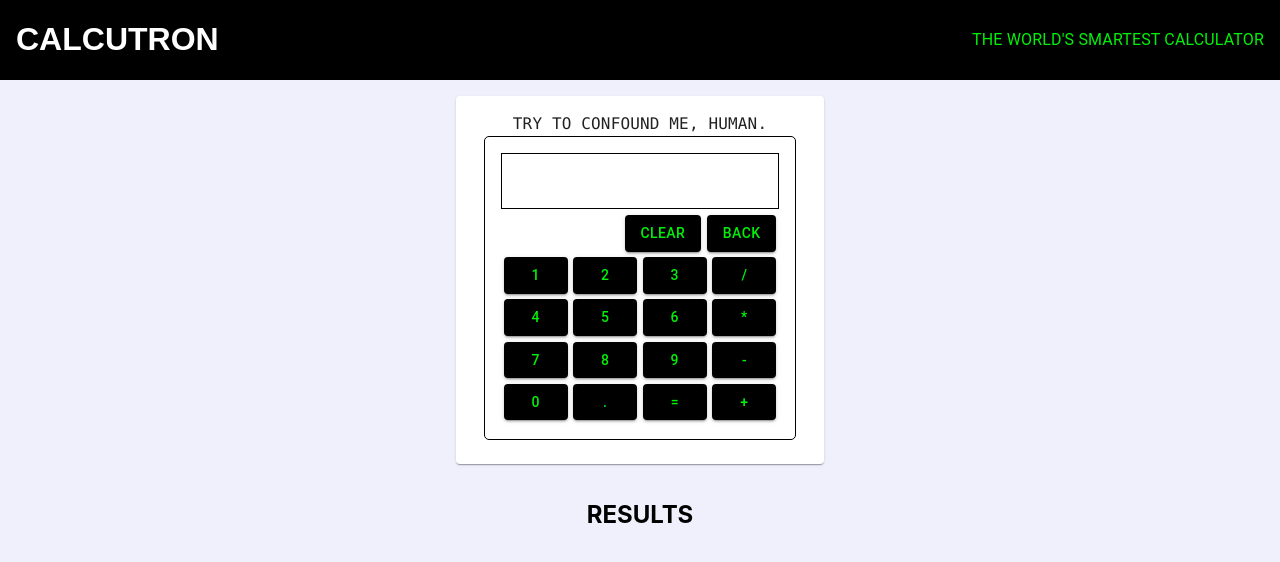
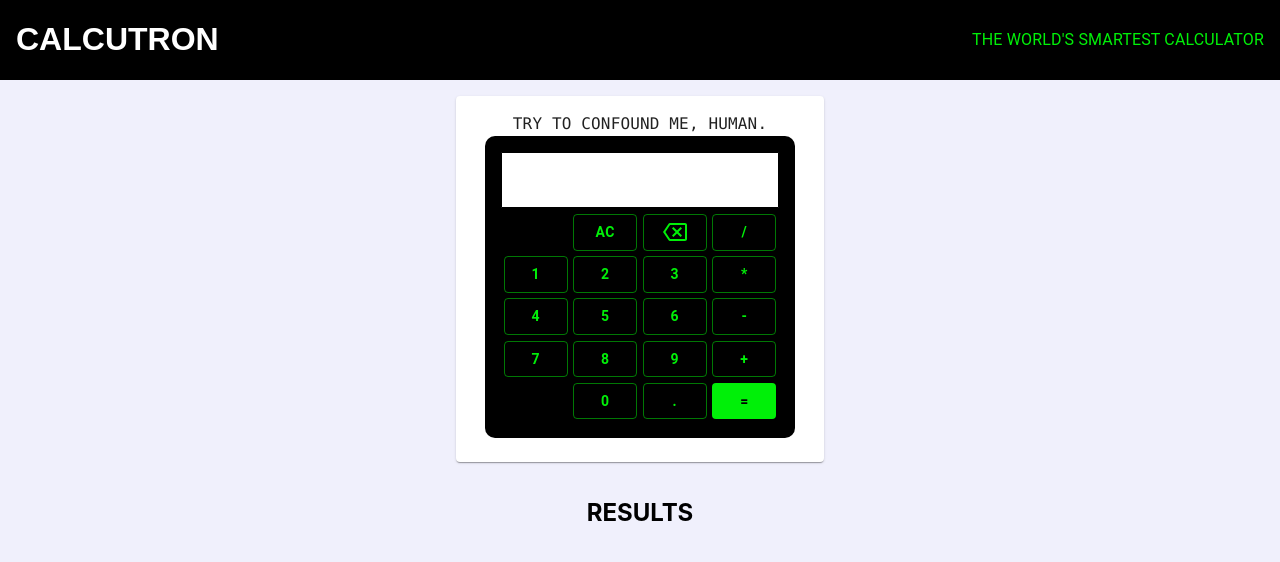
Before and after one commit to NJohnsonJ/calcutron, a React (Create React App) app: page / in a window 1280 px wide. Both pictures are taken after typing "Sample" into the empty fields and a click on the button "ENTER". Shown: the top 562 px of the page. Built offline with nearby package versions, Linux system fonts and the light colour scheme.

Commit message:
Improve styling
Add mui icons for the backspace icon.
Make the calculator black so that you don't get the black dot optical illusion.

```diff
--- a/package.json
+++ b/package.json
@@ -4,6 +4,7 @@
   "private": true,
   "dependencies": {
     "@material-ui/core": "^4.11.0",
+    "@material-ui/icons": "^4.9.1",
     "@testing-library/jest-dom": "^4.2.4",
     "@testing-library/react": "^9.3.2",
     "@testing-library/user-event": "^7.1.2",
--- a/src/components/Calculator.tsx
+++ b/src/components/Calculator.tsx
@@ -1,9 +1,10 @@
 import React, { useState } from "react";
 import { Grid, Button, Typography } from "@material-ui/core";
+import BackspaceIcon from "@material-ui/icons/BackspaceOutlined";
 import styled from "styled-components";
 
 const CalculatorButton: React.FC<{onClick: () => void}> = ({onClick, ...props}) => (
-  <Button variant="contained" color="primary" onClick={onClick}>{props.children}</Button>
+  <Button variant="outlined" color="secondary" onClick={onClick}><strong>{props.children}</strong></Button>
 );
 
 export const Calculator: React.FC<{onSubmit: (value: string) => string}> = ({onSubmit}) => {
@@ -11,8 +12,7 @@ export const Calculator: React.FC<{onSubmit: (value: string) => string}> = ({onS
   const [input, setInput] = useState<string>("");
   const [containsResult, setContainsResult] = useState<boolean>(false);
 
-  function handleClick(value: string) {
-    if (containsResult) {
+  function handleClick(value: string) { if (containsResult) {
       clear();
     }
     setInput(prevState => prevState + value);
@@ -38,32 +38,32 @@ export const Calculator: React.FC<{onSubmit: (value: string) => string}> = ({onS
       <Grid container direction="column">
         <Typography>{input}</Typography>
         <Grid container direction="row" justify="flex-end">
-          <CalculatorButton onClick={clear}>CLEAR</CalculatorButton>
-          <CalculatorButton onClick={backSpace}>BACK</CalculatorButton>
+          <CalculatorButton onClick={clear}>AC</CalculatorButton>
+          <Button variant="outlined" color="secondary" onClick={backSpace}><BackspaceIcon /></Button>
+          <CalculatorButton onClick={() => handleClick("/")}>/</CalculatorButton>
         </Grid>
         <Grid container direction="row">
           <CalculatorButton onClick={() => handleClick("1")}>1</CalculatorButton>
           <CalculatorButton onClick={() => handleClick("2")}>2</CalculatorButton>
           <CalculatorButton onClick={() => handleClick("3")}>3</CalculatorButton>
-          <CalculatorButton onClick={() => handleClick("/")}>/</CalculatorButton>
+          <CalculatorButton onClick={() => handleClick("*")}>*</CalculatorButton>
         </Grid>
         <Grid container direction="row">
           <CalculatorButton onClick={() => handleClick("4")}>4</CalculatorButton>
           <CalculatorButton onClick={() => handleClick("5")}>5</CalculatorButton>
           <CalculatorButton onClick={() => handleClick("6")}>6</CalculatorButton>
-          <CalculatorButton onClick={() => handleClick("*")}>*</CalculatorButton>
+          <CalculatorButton onClick={() => handleClick("-")}>-</CalculatorButton>
         </Grid>
         <Grid container direction="row">
           <CalculatorButton onClick={() => handleClick("7")}>7</CalculatorButton>
           <CalculatorButton onClick={() => handleClick("8")}>8</CalculatorButton>
           <CalculatorButton onClick={() => handleClick("9")}>9</CalculatorButton>
-          <CalculatorButton onClick={() => handleClick("-")}>-</CalculatorButton>
+          <CalculatorButton onClick={() => handleClick("+")}>+</CalculatorButton>
         </Grid>
-        <Grid container direction="row">
+        <Grid container direction="row" justify="flex-end">
           <CalculatorButton onClick={() => handleClick("0")}>0</CalculatorButton>
           <CalculatorButton onClick={() => handleClick(".")}>.</CalculatorButton>
-          <CalculatorButton onClick={handleSubmit}>=</CalculatorButton>
-          <CalculatorButton onClick={() => handleClick("+")}>+</CalculatorButton>
+          <Button variant="contained" color="secondary" onClick={handleSubmit}><strong>=</strong></Button>
         </Grid>
       </Grid>
     </Wrapper>
@@ -71,12 +71,13 @@ export const Calculator: React.FC<{onSubmit: (value: string) => string}> = ({onS
 }
 
 const Wrapper = styled.div`
-  border: 1px solid black;
-  border-radius: 5px;
+  background: black;
+  border-radius: 10px;
   padding: 1em;
   p {
+    background: white;
     border: 1px solid black;
-    border-radius: 0;
+    border-radius: 1px;
     height: 3em;
     text-align: right;
     margin-bottom: 0.2em;
```
Also changed, not shown: 1 other file (tests, documents, lock files or other folders).
